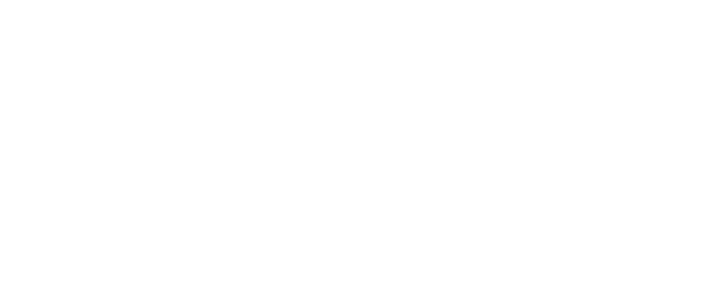
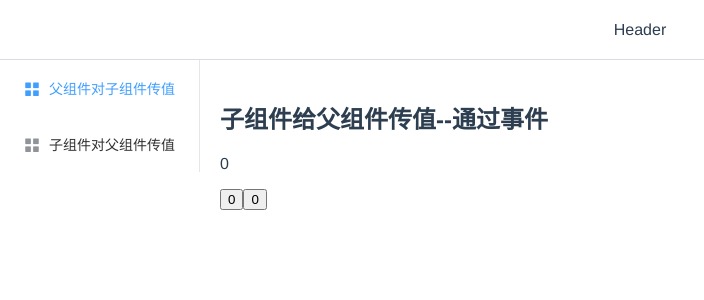
Before and after one commit to ClausLiang/elementAndVueDemo, a Vue app: page /#/sonToFather in a window 1280 px wide. Shown: the top 300 px of the page, without its empty margins (0-704 px from the left). Built offline with nearby package versions, Linux system fonts and the light colour scheme.

Commit message:
子组件给父组件传值

```diff
--- a/src/components/Index.vue
+++ b/src/components/Index.vue
@@ -5,11 +5,15 @@
       <el-container>
         <el-aside width="200px" class="menu">
           <el-menu
-            default-active="1"
+            default-active="/fatherToSon"
             class="el-menu-vertical-demo" router>
             <el-menu-item index="/fatherToSon">
               <i class="el-icon-menu"></i>
               <span slot="title">父组件对子组件传值</span>
+            </el-menu-item>
+            <el-menu-item index="/sonToFather">
+              <i class="el-icon-menu"></i>
+              <span slot="title">子组件对父组件传值</span>
             </el-menu-item>
           </el-menu>
         </el-aside>
--- a/src/components/fatherToSon/FatherToSon.vue
+++ b/src/components/fatherToSon/FatherToSon.vue
@@ -9,6 +9,7 @@
 </template>
 <script>
 import axios from 'axios'
+// 定义了一个局部组件
 var child = {
   props: ['message'],
   template: '<div>{{message}}</div>'
--- /dev/null
+++ b/src/components/sonToFather/SonToFather.vue
@@ -0,0 +1,44 @@
+<template>
+  <div class="sonToFather">
+    <h2>子组件给父组件传值--通过事件</h2>
+    <p>{{total}}</p>
+    <button-counter @increment="incrementTotal"></button-counter>
+    <button-counter @increment="incrementTotal"></button-counter>
+  </div>
+</template>
+<script>
+  import Vue from 'vue'
+  export default {
+    name: 'sonToFather',
+    data () {
+      return {
+        total: 0
+      }
+    },
+    methods: {
+      incrementTotal () {
+        this.total += 1
+      }
+    }
+  }
+  // 定义了一个全局组件
+  Vue.component('button-counter', {
+    template: '<button v-on:click="increment">{{counter}}</button>',
+    data () {
+      return {
+        counter: 0
+      }
+    },
+    methods: {
+      increment () {
+        this.counter += 1
+        this.$emit('increment')
+      }
+    },
+    created () {
+    }
+  })
+</script>
+<style>
+
+</style>
--- a/src/router/index.js
+++ b/src/router/index.js
@@ -2,6 +2,7 @@
 import Router from 'vue-router'
 import Index from '@/components/Index'
 import FatherToSon from '@/components/fatherToSon/FatherToSon'
+import SonToFather from '@/components/sonToFather/SonToFather'
 
 Vue.use(Router)
 
@@ -15,6 +16,10 @@
         {
           path: '/fatherToSon',
           component: FatherToSon
+        },
+        {
+          path: '/sonToFather',
+          component: SonToFather
         }
       ]
     }
```
